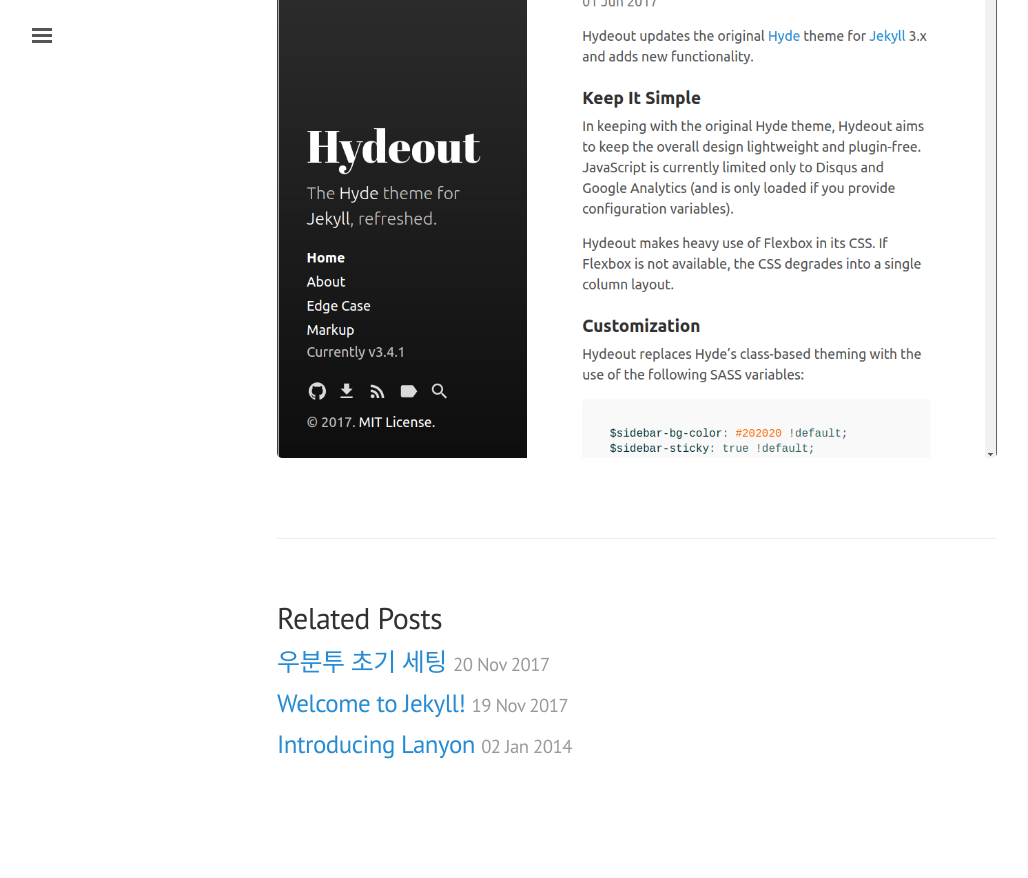
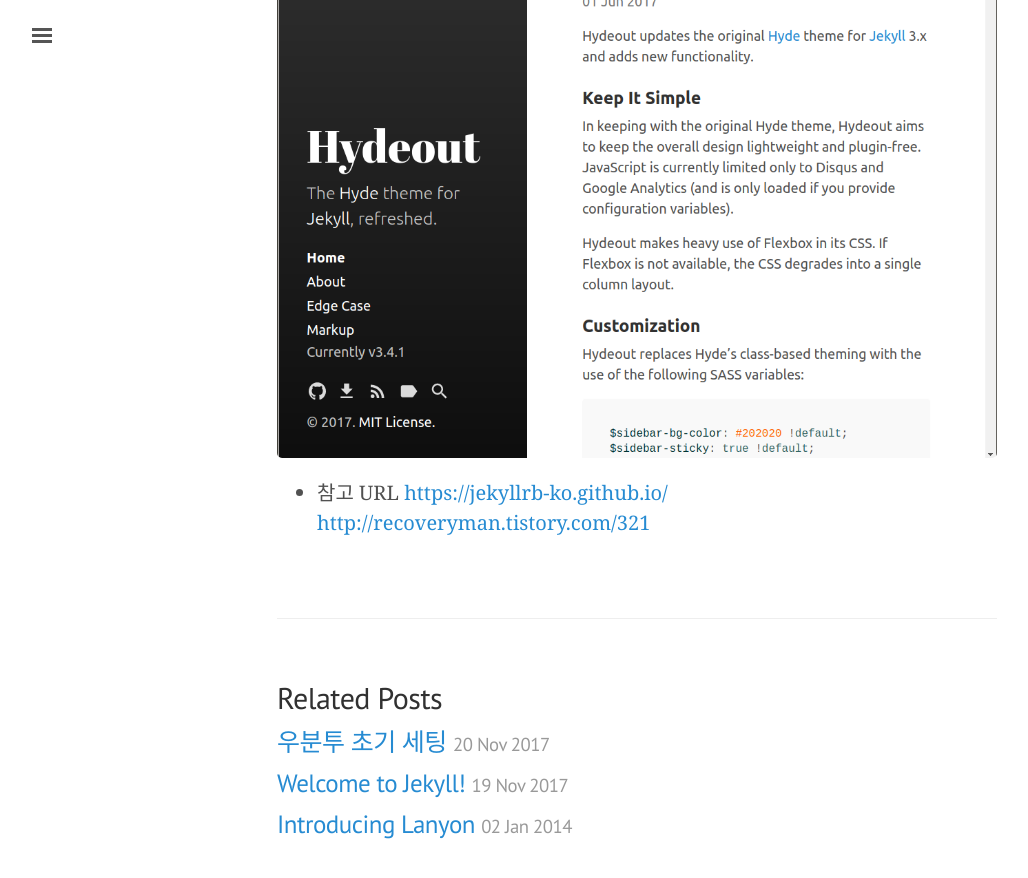
Before and after one commit to hoisharka/hoisharka.github.io, a Jekyll site: the page built from _posts/2017-12-01-jekyll-start.md, in a window 1280 px wide and 900 px high, scrolled down 5346 px. Shown: the top 878 px of the window, without its empty margins (3-1031 px from the left). Built offline with Jekyll 4.4.1, drawn with Linux system fonts in a browser that asks for light colours; some web fonts are replaced; before the commit the page ends 6166 px from its top, so only the background shows below that.

Commit message:
참고 URL 추가

```diff
--- a/_posts/2017-12-01-jekyll-start.md
+++ b/_posts/2017-12-01-jekyll-start.md
@@ -88,3 +88,7 @@
 
 실행 결과는 localhost:4000으로 접속해서 확인할 수 있다.
 ![jekyll server error]({{ site.url }}/assets/jekyll-start-009.png)
+
+* 참고 URL
+[https://jekyllrb-ko.github.io/](https://jekyllrb-ko.github.io/)
+[http://recoveryman.tistory.com/321](http://recoveryman.tistory.com/321)
```
